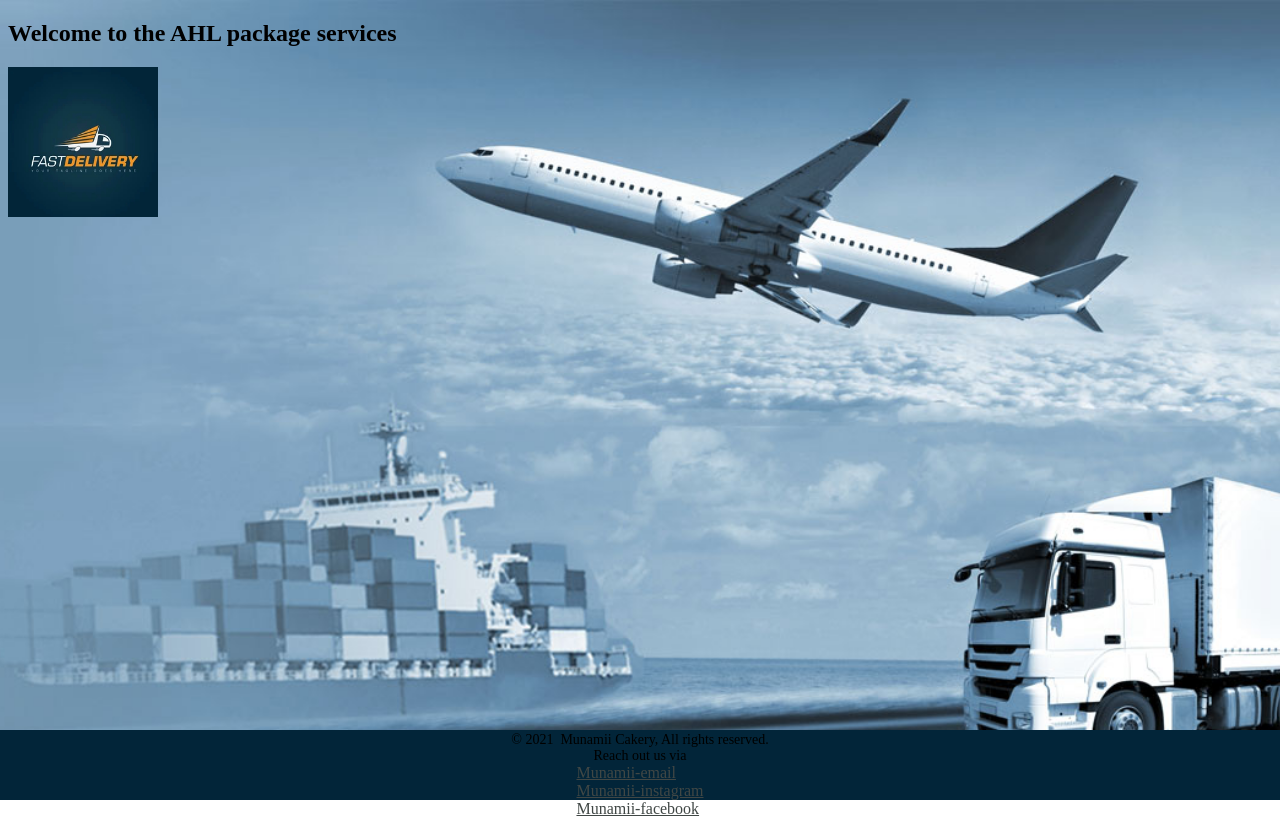
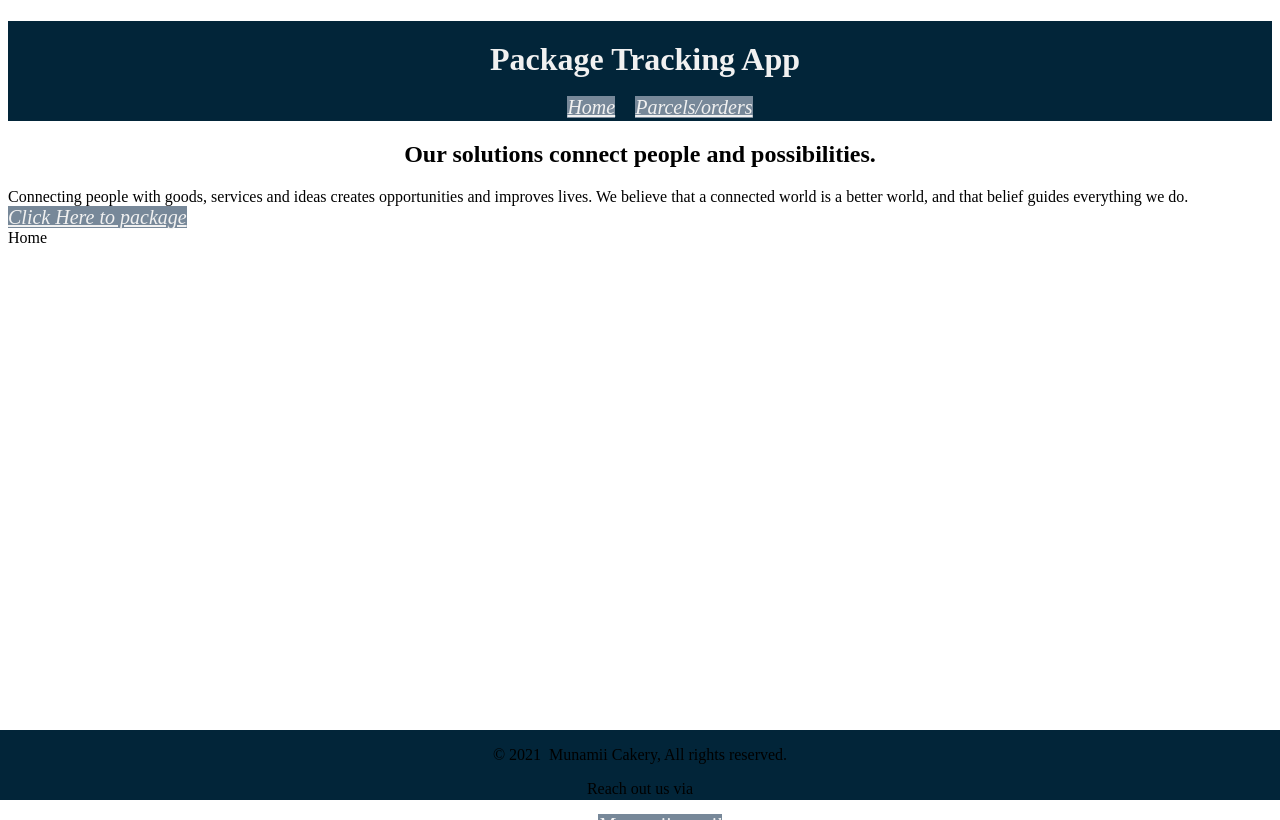
Before and after one commit to Rabunnisa/Parcel-tracker, a React (Create React App) app: page / in a window 1280 px wide. Built offline with nearby package versions, Linux system fonts and the light colour scheme; no server answers.

Commit message:
changes added

```diff
--- a/src/App.jsx
+++ b/src/App.jsx
@@ -1,49 +1,27 @@
 /* eslint-disable react-hooks/exhaustive-deps */
-/* eslint-disable no-unused-vars */
-/* eslint-disable no-undef */
+import { Switch, Route, BrowserRouter } from "react-router-dom";
 
-import { useEffect ,useState} from "react";
+import Footer from "./components/Footer";
+import Header from "./components/Header";
+import Home from "./pages/Home";
+import Package from "./pages/Package"
+import "./styles/styles.css"
 
-import { BrowserRouter, Route, Switch } from "react-router-dom";
-import Home from "./pages/Home"
-import Package from "./pages/Package"
 
-export default function App() {
-const [status ,setStatus]= useState(0);
-const[data,setData]=useState([]);
 
-const API_URL = "https://my.api.mockaroo.com/orders.json?key=e49e6840";
 
-useEffect( () =>{
-fetch(API_URL)
-.then((response) => response.json())
-.then(data=>onFetchSuccess(data))
-.catch(onFetchFail);
-},[]);
+  export default function App() {
+    return (
+      <div>
+        <BrowserRouter>
+          <Header />
+          <Switch>
+            <Route path="/" exact component={Home} />
+            <Route path="/packagetrack" exact component={Package} />
 
-function onFetchSuccess(json){
-  setData(json);
-  setStatus(2);
-  data.forEach(p=>console.log(p.sender))
-}
-
-function onFetchFail(error){
-  console.error("Hello,we have an error :(", error);
-  setStatus(1);
-}
-
-return (
-    <div className="App">
-
-      <BrowserRouter>
-        {/* The header is outside the Switch to make it available all the time */}
-         <Switch>
-          <Route component={Home} path="/" exact />
-          <Route path="/p" ><Package data={data}/> </Route>
-          {/* <Route component={Video} path="/video/:id" /> */}
-          {/* <Route component={SearchResults} path="/results/:query" /> */}
-        </Switch>
-      </BrowserRouter>
-    </div>
-  );
-}
+          </Switch>
+          <Footer />
+        </BrowserRouter>
+      </div>
+    );
+  }
--- a/src/Components/Header.jsx
+++ b/src/Components/Header.jsx
@@ -1,12 +1,23 @@
+import { Link, useLocation } from "react-router-dom";
+
 export default function Header() {
-    const imageObject =require("../assets/logo.jpg");
-    const imageURL=imageObject.default;
-        return (
-          <article>
-          <header>
-          <h1 >Welcome to the AHL package services</h1>
-          <img class ="image" src={imageURL} alt="this is the logo" width="150" height= "150"/>
+  const location = useLocation();
 
-          </header> </article>
-        );
-      }
+
+
+  console.log(location);
+  return (
+    <header className="header">
+      <h1 className="hItem1">Package Tracking App</h1>
+
+      <ul className="hItem" >
+        <div>
+          <Link to="/">Home</Link>
+        </div>
+        <div>
+          <Link to="/packagetrack">Parcels/orders</Link>
+        </div>
+      </ul>
+    </header>
+  );
+}
--- /dev/null
+++ b/src/components/PackageItem.jsx
@@ -0,0 +1,22 @@
+
+export default function PackageItem({ data }) {
+
+
+
+
+return(
+<div>
+
+<div className="right">
+
+ <div className="item1"  >
+ <p className="subitem1">Package-Number : {data.parcel_id}</p>
+ <p >Sender : {data.sender}</p>
+ <p className="subitem2">Order-status : {data.status}</p>
+ <time className="date" >ETA : {data.eta}</time>
+ <p >location_name : {data.location_name} </p>
+ <p >Last-Updated : {data.last_updated} </p>
+   </div>
+    </div>
+    </div>)
+}
--- a/src/pages/Home.jsx
+++ b/src/pages/Home.jsx
@@ -1,17 +1,14 @@
-/* eslint-disable import/no-anonymous-default-export */
-import Header from "../Components/Header";
-import Footer from "../Components/Footer";
+import { Link } from "react-router-dom";
 
-
-import "../styles/header.css"
-import "../styles/footer.css"
-export default function Home()
-{
-    return(
-        <div className="test">
-        <Header/>
-        <body class = "home"/>
-        <Footer/>
-        </div>
-    )
+export default function Home() {
+  return (
+    <section className="home">
+      <h2>Our solutions connect people and possibilities.</h2>
+      <div>Connecting people with goods, services and ideas creates opportunities and improves lives. We believe that a connected world is a better world, and that belief guides everything we do.</div>
+      <Link className="link" to="/packagetrack">
+        Click Here to package
+      </Link>
+      <div>Home</div>
+    </section>
+  );
 }
--- a/src/pages/Package.jsx
+++ b/src/pages/Package.jsx
@@ -1,10 +1,13 @@
-import "../styles/package.css";
-export default function Package(data){
+import PackageFetch from "./PackageFetch"
+
+
+export default function Package() {
+
     return(
-<div class="package">
-    <h1>Here is the list of orders/parcels </h1>
-    {data.data.map(p=><div>{p.sender}</div>)}
-    </div>
+        <div>
+            <h2>Here is the list of packages </h2>
+            <h3>User Name :John Doe </h3>
+<PackageFetch/>
+        </div>
     )
-
 }
--- /dev/null
+++ b/src/pages/PackageFetch.jsx
@@ -0,0 +1,40 @@
+/* eslint-disable react-hooks/exhaustive-deps */
+import { useEffect ,useState} from "react";
+import PackageItem from "../components/PackageItem"
+export default function PackageFetch () {
+
+    const[data,setData]=useState([]);
+
+    const API_URL = "https://my.api.mockaroo.com/orders.json?key=e49e6840";
+
+
+    useEffect( () =>{
+    fetch(API_URL)
+    .then((response) => response.json())
+    .then(data=>onFetchSuccess(data))
+    .catch(onFetchFail);
+    },[]);
+
+    function onFetchSuccess(json){
+      setData(json);
+
+      data.forEach(p=>console.log(p.sender))
+    }
+
+    function onFetchFail(error){
+      console.error("Hello,we have an error :(", error);
+
+    }
+    const pArray = data.map((item) => (
+      <PackageItem key={item.id} data={item} />
+    ));
+
+    return (
+        <div className="App">
+
+          {/* {data.map(p=><div>{p.user_name},{p.sender},{p.eta}</div> */}
+          {/* )} */}
+          <div className="grid">{pArray}</div>
+        </div>
+      );
+    }
--- a/src/styles/footer.css
+++ /dev/null
@@ -1,54 +0,0 @@
-/*Fonts*/
-
-.footer {
-   position: fixed;
-   left: 0;
-   bottom: 0;
-   width: 100%;
-   background-color:#022539;
-   height: 70px;
-
-   text-align: center;
-
-
-
- }
- .footer:p{
-margin:0px;
- }
-.footer p {
-   display: inline;
-   margin-block-start:0;
-   margin-block-end: 0;
-   margin-inline-start: 0px;
-   margin-inline-end: 0px;
-   font-size: 14px;
-}
-
-ul {
-
-display:inline-block;
-
-list-style-type:none;
-margin-block-start: 0px;
-margin-block-end: 0px;
-margin-inline-start: 0px;
-margin-inline-end: 0px;
-padding-inline-start: 0px;
-text-align: left;
-}
-ul li{
-text-align: left;
-
-}
-#element{
-display: block;
-}
-nav a:hover{
-background-color: brown;
-margin: 5px;
-
-}
-nav a{
-margin: 10px;
-}
--- a/src/styles/header.css
+++ /dev/null
@@ -1,35 +0,0 @@
-html{
-    height: 100%;
-  }
-
-  body{
-      background-image: url("../assets/BEV2.jpeg");
-
-         background-repeat: no-repeat;
-         background-position: center;
-         height: 100%;
-         background-size: auto;
-         background-position: center;
-         background-size: cover;
-        }
-
-
-
-   .text{
-    color: rgb(64, 71, 69);
-      position: relative;
-
-
-      margin-right: 40%;
-
-     }
-   .main{
-      text-align: center;
-    color: rgb(64, 71, 69);
-  }
-  main,a{
-    color:rgb(64, 71, 69);
-  }
-  img{
-    border-image: auto;
-  }
--- a/src/styles/package.css
+++ /dev/null
@@ -1,7 +0,0 @@
-package.body {
-    background-color: darkslategray;
-    background-repeat: no-repeat;
-    background-position: center;
-    height: 100%;
-    background-size: cover;
-}
--- a/src/styles/style.css
+++ /dev/null
@@ -1,55 +0,0 @@
-
-
-   .footer {
-      position: fixed;
-      left: 0;
-      bottom: 0;
-      width: 100%;
-      background-color:whitesmoke;
-      height: 70px;
-
-      text-align: center;
-
-
-
-    }
-    .footer:p{
-margin:0px;
-    }
-  .footer p {
-      display: inline;
-      margin-block-start:0;
-      margin-block-end: 0;
-      margin-inline-start: 0px;
-      margin-inline-end: 0px;
-      font-size: 14px;
-  }
-
-ul {
-
-  display:inline-block;
-
-   list-style-type:none;
-   margin-block-start: 0px;
-   margin-block-end: 0px;
-   margin-inline-start: 0px;
-   margin-inline-end: 0px;
-   padding-inline-start: 0px;
-   text-align: left;
-   font-size: 14px;
-}
-ul li{
-   text-align: center;
-
-}
-#element{
-   display: block;
-}
-nav a:hover{
-   background-color: brown;
-   margin: 5px;
-
-}
-nav a{
-   margin: 5px;
-}
--- /dev/null
+++ b/src/styles/styles.css
@@ -0,0 +1,142 @@
+.grid{
+  text-align-last: auto;
+   text-align:left ;
+   text-decoration: dotted;
+   position: relative;
+}
+.right{
+
+
+
+  padding: 5px;
+
+  width: 70%;
+  height: 250px;
+  /* border:solid grey 1px; */
+  padding: 5px;
+  position: relative;
+  display: inline-flex;
+  text-emphasis-color:grey ;
+
+  gap: 30px;
+
+
+}
+
+.item1{
+
+  background-color:whitesmoke;
+
+  /* To adjust the height as well */
+
+  box-sizing: fix-content;
+  padding: 5px;
+
+  margin: 10;
+  position: absolute;
+  top: 0px;
+left:0px;
+  width: 520px;
+  height: fit-content;
+  /* border: 1px solid black; */
+
+
+
+}
+
+
+.item2{
+
+  width: fit-content;
+  /* To adjust the height as well */
+  height: fit-content;
+  padding: 10px;
+
+  margin: 0;
+  font-family:'Times New Roman', Times, serif;
+  font-size: 12px;
+  position: absolute;
+  bottom: 0px;
+  right:0px;
+  font-size: 12px;
+  width:50%;
+  height: 30px;
+  text-align:right;
+}
+.date{
+
+}
+.footer{
+
+    position: fixed;
+    left: 0;
+    bottom: 0;
+    width: 100%;
+    background-color:#022539;
+    height: 70px;
+
+    text-align: center;
+}
+
+.header{
+
+
+  background:#022539;
+  color: #f1f1f1;
+    text-align: center;
+    height: 100px;
+    position: relative;
+  top: 0;
+  width: 100%
+
+}
+.hItem{
+  display:inline-flex;
+  gap: 20px;
+  color:#f1f1f1
+}
+a:-webkit-any-link {
+  color:#f1f1f1 ;
+  font-size: 20px;
+  font-style: italic;
+  background-color: lightslategrey;
+  cursor: pointer;
+
+  text-align: center;
+
+}
+h1 {
+  display: block;
+  font-size: 2em;
+  margin-block-start: 0.67em;
+  margin-block-end: 0.67em;
+  margin-inline-start: 0px;
+  margin-inline-end: 0px;
+  font-weight: bold;
+   position: relative;
+  top:20px;
+  left:5px;
+}
+h2 {
+  display: block;
+  font-size: 1.5em;
+  margin-block-start: 0.83em;
+  margin-block-end: 0.83em;
+  margin-inline-start: 0px;
+  margin-inline-end: 0px;
+  font-weight:bolder;
+  text-align: center;
+}
+home.div {
+  display: block;
+  height: 100px;
+}
+p {
+  display: block;
+  margin-block-start: 1em;
+  margin-block-end: 1em;
+  margin-inline-start: 0px;
+  margin-inline-end: 0px;
+  font-style:normal;
+  font:medium ;
+}
```
Also changed, not shown: src/assets/test.jpeg (added), src/components/Search.jsx (added).
